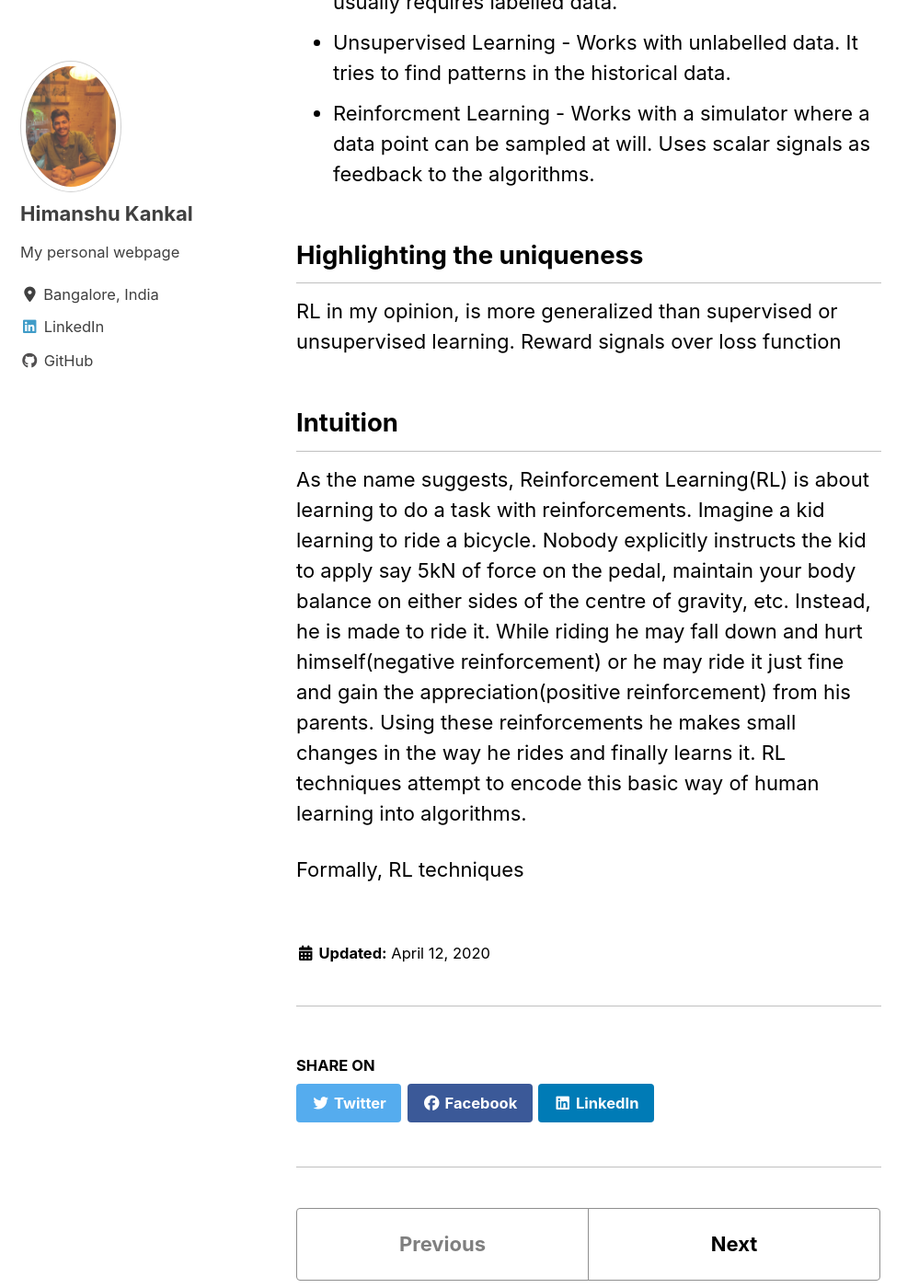
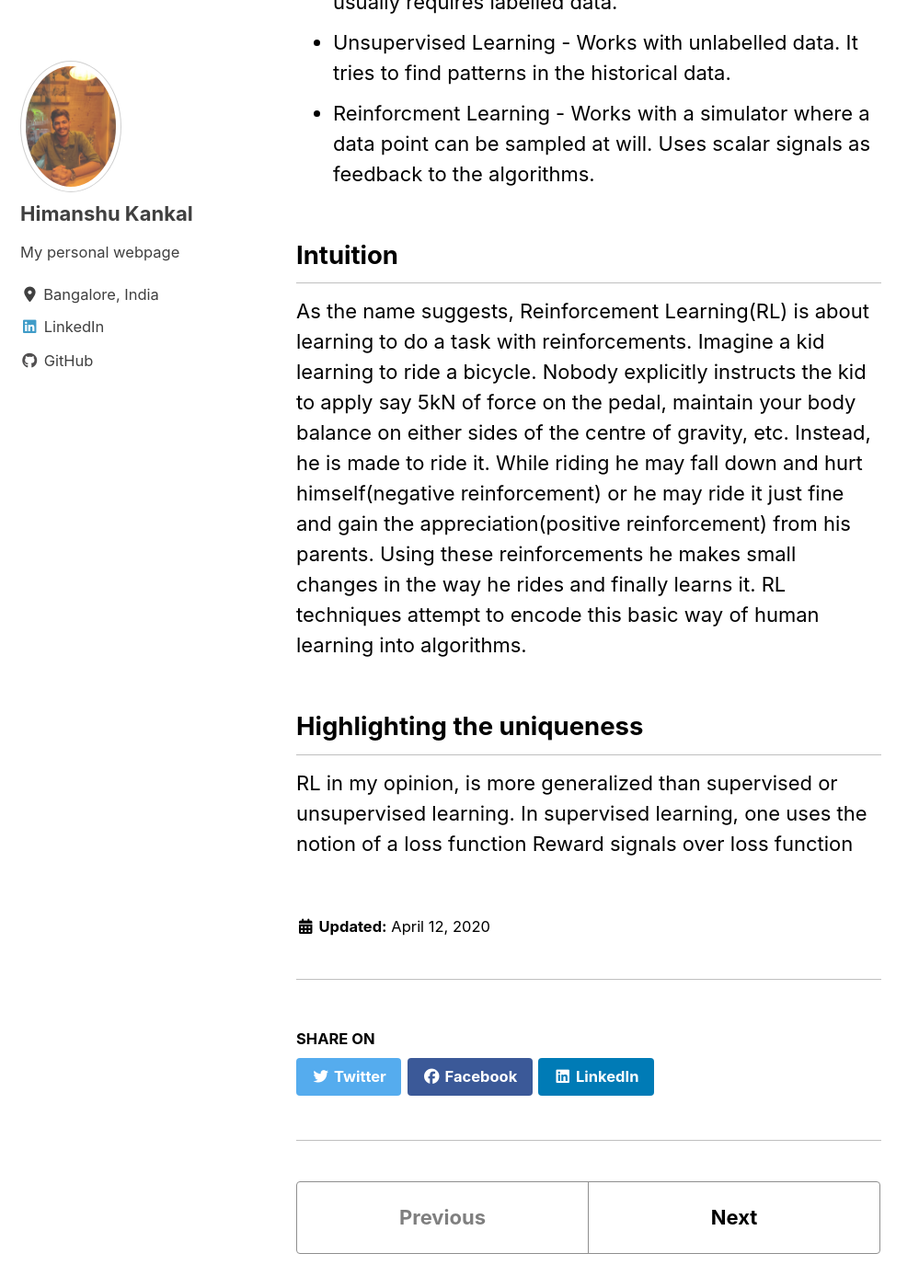
Before and after one commit to HimanUK/himanuk.github.io, a Jekyll site: the page built from _posts/2020-04-12-Intuition.md, in a window 1280 px wide and 1400 px high, scrolled down 591 px. Shown: the whole window at 92% size, without its empty margins (0-999 px from the left). Built offline with Jekyll 4.4.1, drawn with Linux system fonts in a browser that asks for light colours; cached includes are drawn as plain includes; nearby versions of some CDN libraries.

Commit message:
Update 2020-04-12-Intuition.md

```diff
--- a/_posts/2020-04-12-Intuition.md
+++ b/_posts/2020-04-12-Intuition.md
@@ -13,13 +13,11 @@ Machine Learning(ML) techniques enable the computer to learn from data/experienc
 * Unsupervised Learning - Works with unlabelled data. It tries to find patterns in the historical data.
 * Reinforcment Learning - Works with a simulator where a data point can be sampled at will. Uses scalar signals as feedback to the algorithms.
 
-## Highlighting the uniqueness
-
-RL in my opinion, is more generalized than supervised or unsupervised learning.
-Reward signals over loss function
-
 ## Intuition
 
 As the name suggests, Reinforcement Learning(RL) is about learning to do a task with reinforcements. Imagine a kid learning to ride a bicycle. Nobody explicitly instructs the kid to apply say 5kN of force on the pedal, maintain your body balance on either sides of the centre of gravity, etc. Instead, he is made to ride it. While riding he may fall down and hurt himself(negative reinforcement) or he may ride it just fine and gain the appreciation(positive reinforcement) from his parents. Using these reinforcements he makes small changes in the way he rides and finally learns it. RL techniques attempt to encode this basic way of human learning into algorithms.
 
-Formally, RL techniques
+## Highlighting the uniqueness
+
+RL in my opinion, is more generalized than supervised or unsupervised learning.
+In supervised learning, one uses the notion of a loss function Reward signals over loss function
```
